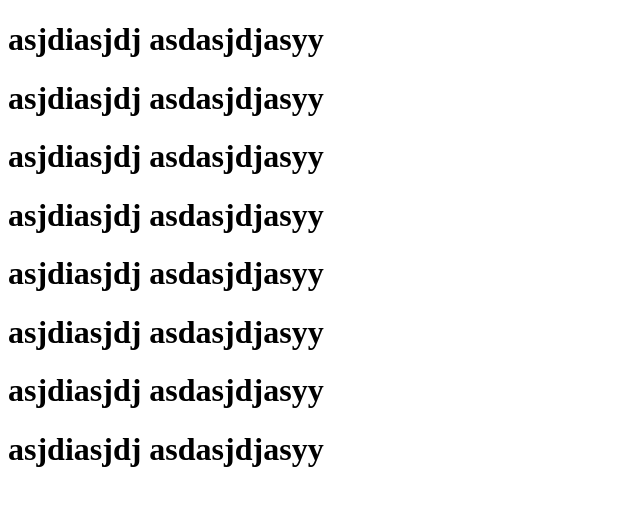
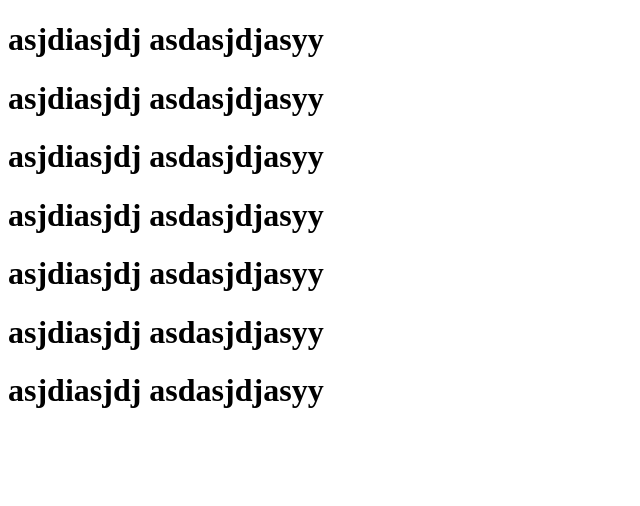
Before and after one commit to PenguinBaBa/PenguinBaBa, a plain HTML site: page test.html in a window 1280 px wide. Shown: the whole page, without its empty margins (0-640 px from the left). Drawn offline with Linux system fonts and the light colour scheme.

Commit message:
Update test.html

```diff
--- a/test.html
+++ b/test.html
@@ -13,6 +13,9 @@
 <h1>asjdiasjdj asdasjdjasyy</h1>
 <h1>asjdiasjdj asdasjdjasyy</h1>
 <h1>asjdiasjdj asdasjdjasyy</h1>
-<h1>asjdiasjdj asdasjdjasyy</h1>
+
+
+
+
 </body>
 </html>
```
